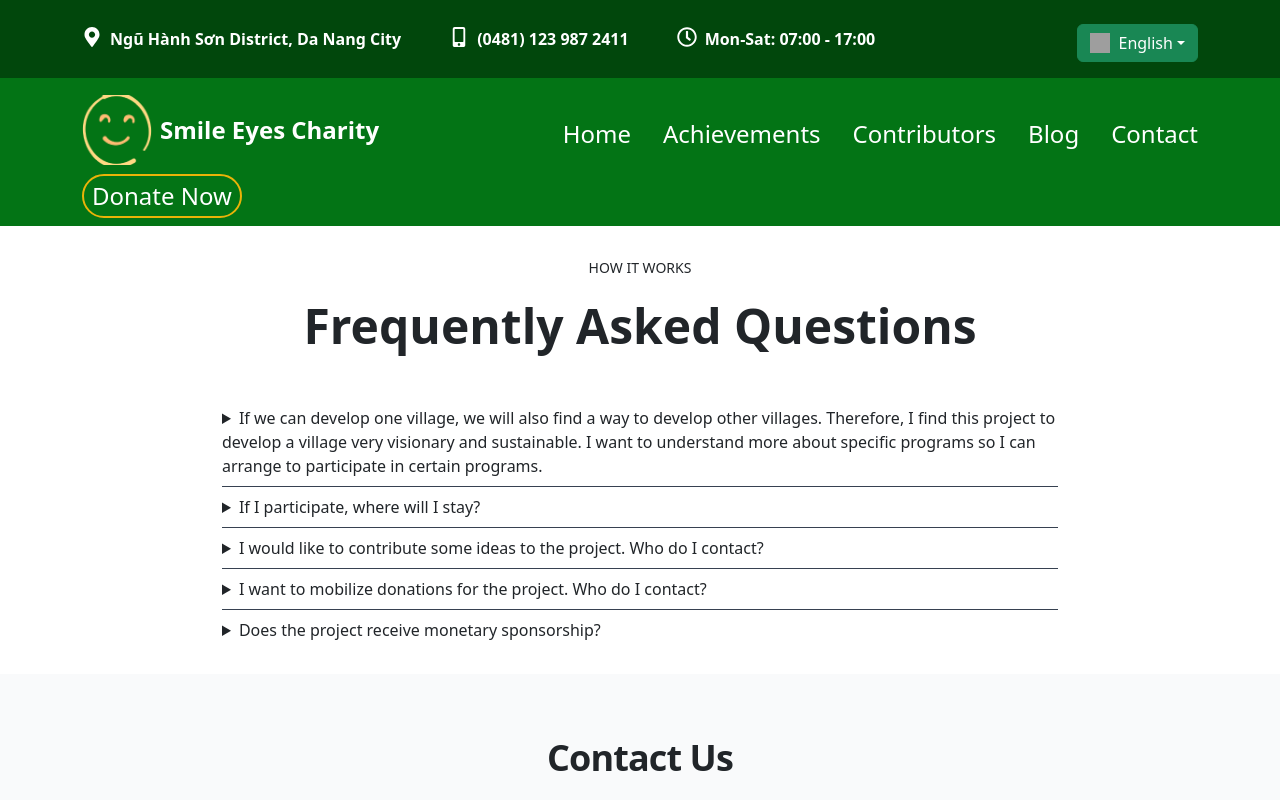
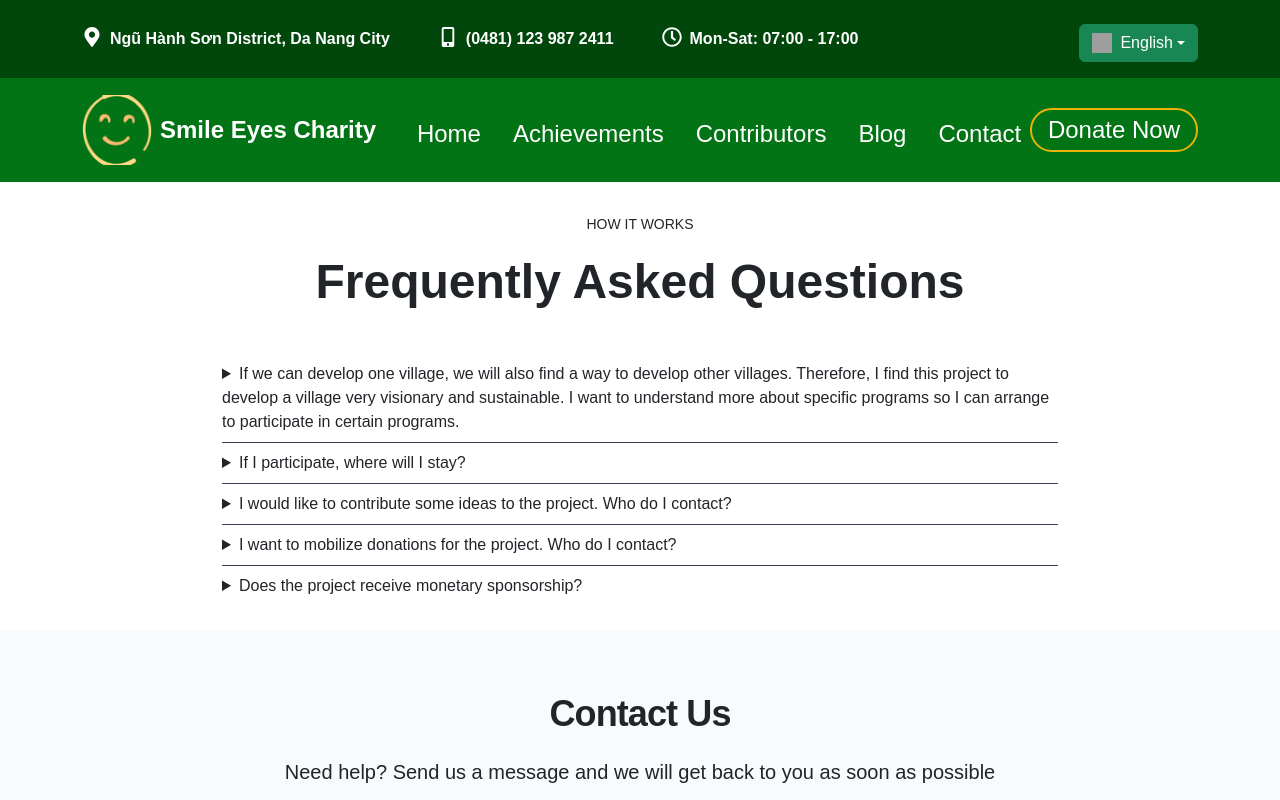
Before and after one commit to binhitdn/CharityWebG4, a Next.js app: page /contact in a window 1280 px wide. Shown: the top 800 px of the page. Built offline with nearby package versions, Linux system fonts and the light colour scheme; grey boxes are pictures that could not be loaded.

Commit message:
fix: navbar and form register

```diff
--- a/src/components/Layout/navbar.js
+++ b/src/components/Layout/navbar.js
@@ -21,56 +21,68 @@ const Navbar = ({ toggleSidebar }) => {
     width: undefined,
     height: undefined,
   });
+  const [isHeader, setIsHeader] = useState(false);
+
+  const handleScroll = () => {
+    setIsHeader(window.scrollY >= 20);
+  };
+
+  const handleResize = () => {
+    setWindowSize({
+      width: window.innerWidth,
+      height: window.innerHeight,
+    });
+  };
+
+  useEffect(() => {
+    window.addEventListener('scroll', handleScroll);
+    window.addEventListener('resize', handleResize);
+
+    handleResize(); // Trigger initial resize
+
+    return () => {
+      window.removeEventListener('scroll', handleScroll);
+      window.removeEventListener('resize', handleResize);
+    };
+  }, []); // Empty dependency array means this effect runs once on mount
 
   const navItems = [
     {
-      name: t("navbar.home"),
-      link: "/",
+      name: t('navbar.home'),
+      link: '/',
     },
     {
-      name: t("navbar.achievements"),
-      link: "/achievements",
+      name: t('navbar.achievements'),
+      link: '/achievements',
     },
     {
-      name: t("navbar.contributors"),
-      link: "/contributors",
+      name: t('navbar.contributors'),
+      link: '/contributors',
     },
     {
-      name: t("navbar.blog"),
-      link: "/blog",
+      name: t('navbar.blog'),
+      link: '/blog',
     },
     {
-      name: t("navbar.contact"),
-      link: "/contact",
+      name: t('navbar.contact'),
+      link: '/contact',
     },
   ];
+
   const languageImages = {
-    en: "/logo.png",
-    vi: "/vn.jpg",
-    fr: "/france-flag.png",
-    ja: "/japan-flag.png",
+    en: '/logo.png',
+    vi: '/vn.jpg',
+    fr: '/france-flag.png',
+    ja: '/japan-flag.png',
   };
 
   const languageStyles = {
     backgroundImage: `url(${languageImages[i18n.language]})`,
-    backgroundRepeat: "no-repeat",
-    backgroundSize: "30px 30px",
-    backgroundPosition: "0 50%",
-    paddingLeft: "40px",
+    backgroundRepeat: 'no-repeat',
+    backgroundSize: '30px 30px',
+    backgroundPosition: '0 50%',
+    paddingLeft: '40px',
   };
-  useEffect(() => {
-    function handleResize() {
-      setWindowSize({
-        width: window.innerWidth,
-        height: window.innerHeight,
-      });
-    }
-
-    window.addEventListener("resize", handleResize);
-    handleResize();
-
-    return () => window.removeEventListener("resize", handleResize);
-  }, []);
 
   const imageSize = windowSize.width < 640 ? 30 : 70;
 
@@ -108,10 +120,10 @@ const Navbar = ({ toggleSidebar }) => {
           </div> */}
         </div>
       </div>
-      <nav className="px-2 sm:px-4 py-2" style={{ backgroundColor: "#037415" }}>
+      <nav className={isHeader ? `px-2 sm:px-4 py-2 w-full transition-all duration-500 z-50 shadow-md fixed top-0 ease-in-out` : `px-2 sm:px-4 relative py-2 transition-all duration-300`} style={{ backgroundColor: "#037415" }}>
         <div className="container flex flex-wrap justify-between items-center mx-auto">
           <Link href="/">
-            <a href="#" className="flex"  style={{ textDecoration: 'none' }}>
+            <a href="#" className="flex" style={{ textDecoration: 'none' }}>
               <div className="flex flex-row space-x-2 justify-center items-center ">
                 <Image src="/logo.png" width={imageSize} height={imageSize} />
                 <strong className="text-white center text-lg sm:text-2xl mb:text-2xl">
@@ -124,7 +136,7 @@ const Navbar = ({ toggleSidebar }) => {
           <div className="flex md:order-2 text-2xl">
             <button
               type="button"
-              className="text-white hover:text-white hover:bg-yellow-600 border-2 border-yellow-500 rounded-3xl px-2 py-1 md:px-5 md:py-2.5 text-center mr-3 md:mr-0 mobile-hidden"
+              className="text-white hover:text-white transition-all duration-300 hover:bg-yellow-600 border-2 border-yellow-500 rounded-3xl px-3 py-1 md:px-5 md:py-2.5 text-center mr-3 md:mr-0 mobile-hidden"
             >
               {t("navbar.donate")}
             </button>
@@ -172,11 +184,10 @@ const Navbar = ({ toggleSidebar }) => {
                 <li key={item.name}>
                   <Link href={item.link}>
                     <a
-                    style={{ textDecoration: 'none' }}
                       href="#"
-                      className={`block py-2 pr-4 pl-3 text-white  md:hover:text-yellow-500 md:p-0 ${
-                        router.pathname === item.link ? "text-yellow-600" : ""
-                      }`}
+                      style={{ textDecoration: 'none' }}
+                      className={`block py-2 pr-4 pl-3 text-white md:p-0 hover:text-green-400 ${router.pathname === item.link ? "text-yellow-600" : ""
+                        }`}
                     >
                       {item.name}
                     </a>
--- a/src/components/pages/Contact/FAQ.js
+++ b/src/components/pages/Contact/FAQ.js
@@ -10,10 +10,10 @@ function FAQ() {
       {" "}
       <section className="dark:bg-green-400 dark:text-gray-100">
         <div className="container flex flex-col justify-center p-4 mx-auto md:p-8">
-          <p className="p-2 text-sm font-medium tracki text-center uppercase">
+          <p className="p-2 text-sm font-medium text-center uppercase">
             {t("howItWorks")}
           </p>
-          <h2 className="mb-12 text-4xl font-bold leadi text-center sm:text-5xl">
+          <h2 className="mb-12 text-4xl font-bold text-center sm:text-5xl">
             {t("faq")}
           </h2>
           <div className="flex flex-col divide-y sm:px-8 lg:px-12 xl:px-32 divide-gray-700">
--- a/src/components/pages/Home/DetailProject.js
+++ b/src/components/pages/Home/DetailProject.js
@@ -295,12 +295,12 @@ function SectionBigProject() {
                     >
                       &times;
                     </span>
-                    <h2>Form đăng ký thành viên</h2>
+                    <h2>FORM REGISTER</h2>
                     <br />
                     <form onSubmit={handleSubmit}>
                       <div className="form-group">
                         <label htmlFor="exampleInputEmail1">
-                          Tên đẩy đủ của bạn:
+                          Your fullname:
                         </label>
                         <input
                           type="email"
@@ -323,7 +323,7 @@ function SectionBigProject() {
                       </div>
                       <br></br>
                       <div className="form-group">
-                        <label htmlFor="exampleInputPassword1">Mật khẩu:</label>
+                        <label htmlFor="exampleInputPassword1">Password:</label>
                         <input
                           type="password"
                           className="form-control"
@@ -336,7 +336,7 @@ function SectionBigProject() {
                           className="form-check-label"
                           htmlFor="exampleCheck1"
                         >
-                          Tôi đồng ý
+                          I agree
                         </label>
                         <input
                           type="checkbox"
@@ -348,7 +348,7 @@ function SectionBigProject() {
                       {/* Thêm các trường đăng ký vào đây */}
 
                       <button type="submit" className="btn btn-primary" >
-                        Đăng ký
+                        Regiter
                       </button>
                     </form>
                   </div>
--- a/src/styles/globals.css
+++ b/src/styles/globals.css
@@ -4,6 +4,10 @@
 
 @import url("https://fonts.googleapis.com/css2?family=Monoton&family=Poppins:ital,wght@0,100;0,200;0,300;0,500;0,600;1,100;1,200;1,300;1,400;1,500&display=swap");
 @import url("https://fonts.googleapis.com/css2?family=BIZ+UDPMincho:wght@400;700&family=Cherry+Bomb+One&family=Dela+Gothic+One&family=Kaisei+HarunoUmi:wght@400;500;700&family=Montserrat:ital,wght@0,100;0,200;0,300;0,400;0,500;0,600;0,700;0,800;0,900;1,100;1,200;1,300;1,400;1,500;1,600;1,700;1,800;1,900&family=RocknRoll+One&family=Yuji+Syuku&display=swap");
+
+body {
+  font-family: "Poppins", sans-serif !important;
+}
 
 .underlined {
   text-decoration: underline;
```
